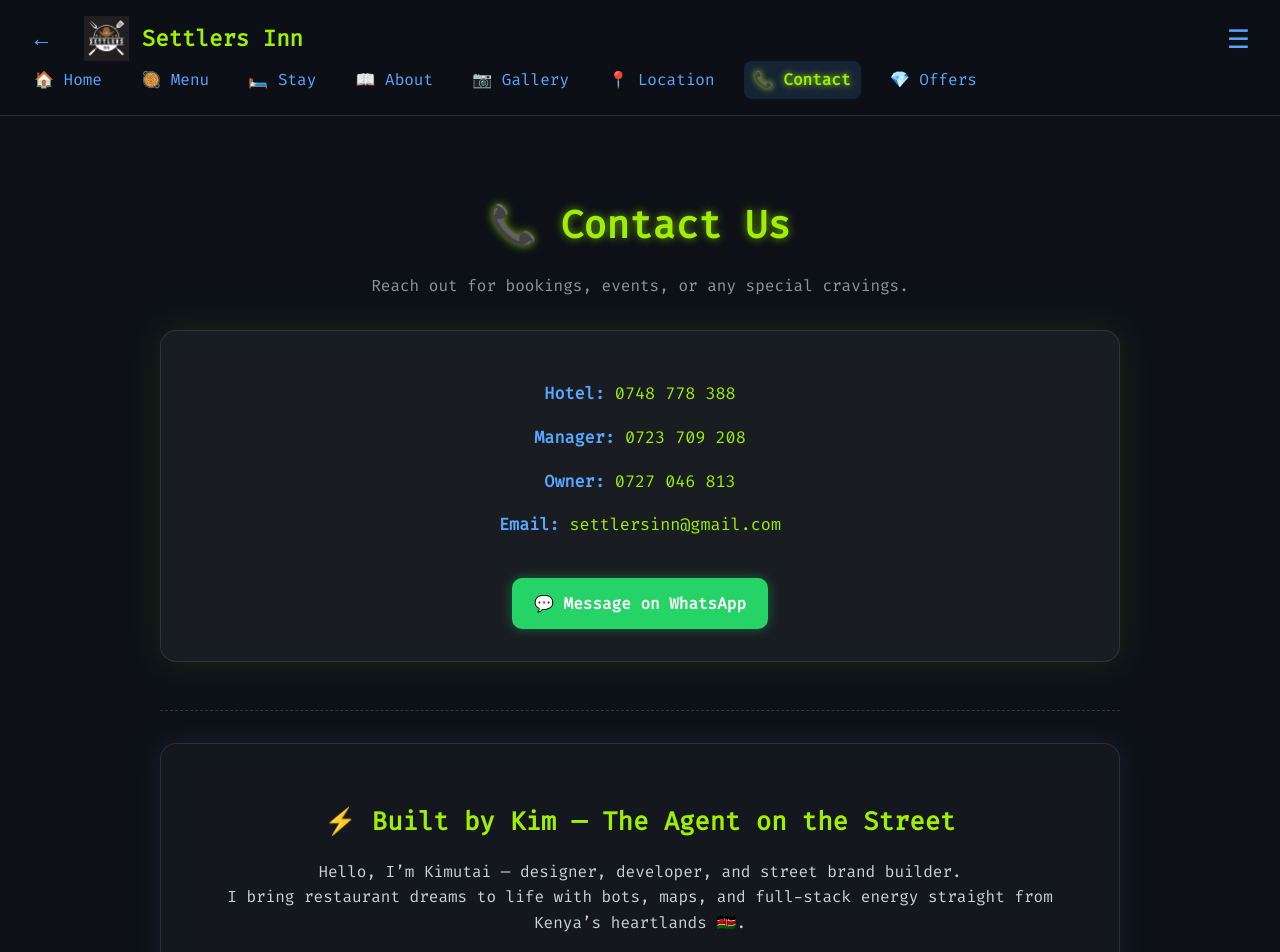
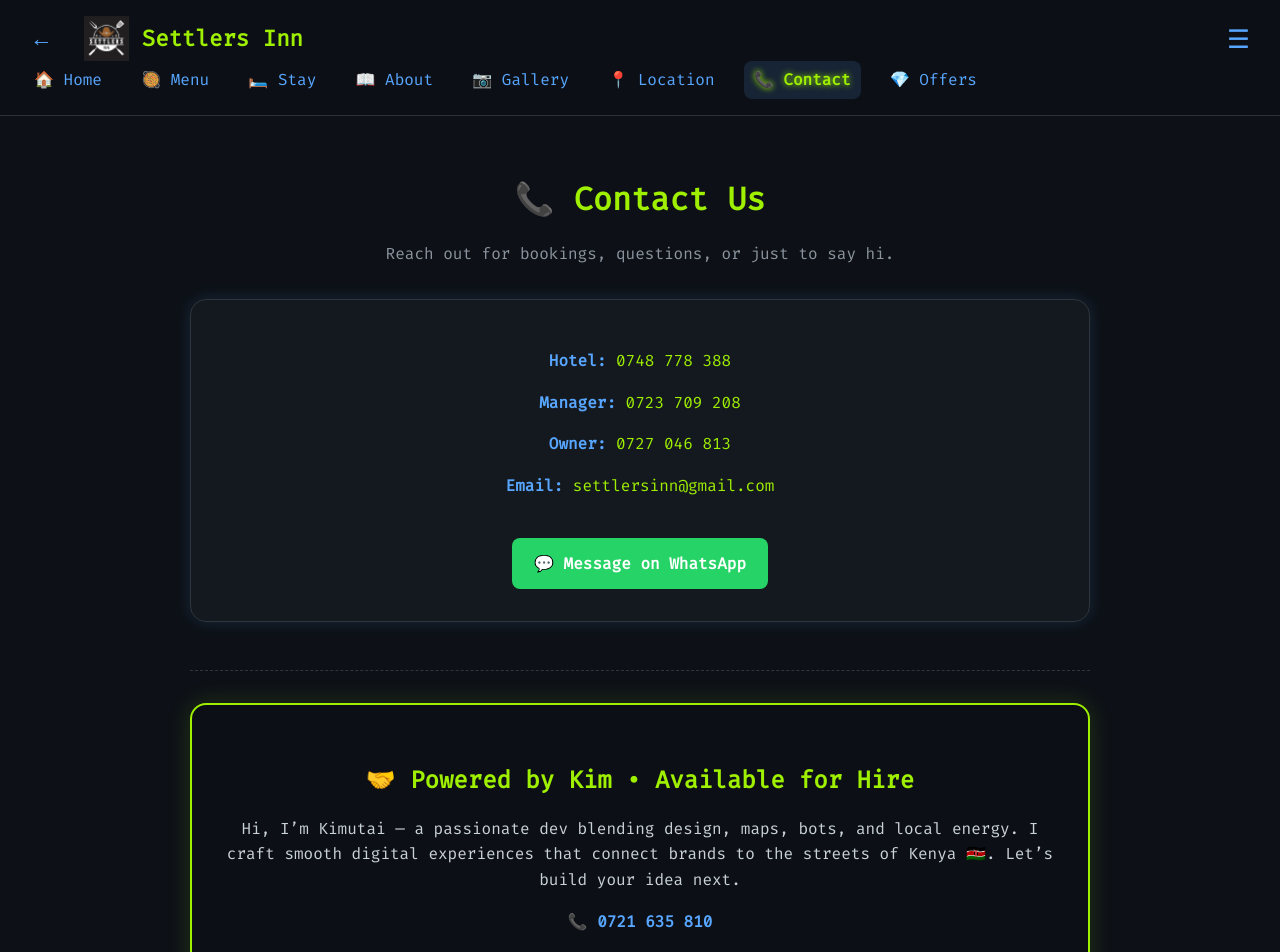
Before and after one commit to echocode191/Settlers2025, a React (Vite) app: page /contact in a window 1280 px wide. Shown: the top 952 px of the page. Built offline with nearby package versions, Linux system fonts and the light colour scheme.

Commit message:
Update Contact.jsx

```diff
--- a/src/pages/Contact.jsx
+++ b/src/pages/Contact.jsx
@@ -10,12 +10,6 @@ const Contact = () => {
         from { opacity: 0; transform: translateY(10px); }
         to { opacity: 1; transform: translateY(0); }
       }
-      @supports (backdrop-filter: blur(10px)) {
-        .glass {
-          backdrop-filter: blur(14px);
-          background-color: rgba(22, 27, 34, 0.4);
-        }
-      }
     `;
     document.head.appendChild(style);
   }, []);
@@ -23,22 +17,21 @@ const Contact = () => {
   const styles = {
     page: {
       fontFamily: "'Fira Code', monospace",
-      background: '#0d1117',
+      backgroundColor: '#0d1117',
       color: '#c9d1d9',
       minHeight: '100vh',
       paddingBottom: '2rem',
     },
     section: {
-      maxWidth: '960px',
+      maxWidth: '900px',
       margin: 'auto',
-      padding: '3rem 1rem',
+      padding: '2rem 1rem',
     },
     title: {
       textAlign: 'center',
       color: '#9fef00',
-      fontSize: '2.4rem',
+      fontSize: '2rem',
       marginBottom: '0.5rem',
-      textShadow: '0 0 8px #9fef00aa',
     },
     subtitle: {
       textAlign: 'center',
@@ -46,20 +39,20 @@ const Contact = () => {
       marginBottom: '2rem',
       fontSize: '1rem',
     },
-    cardGlass: {
-      background: 'rgba(255,255,255,0.05)',
-      backdropFilter: 'blur(14px)',
-      WebkitBackdropFilter: 'blur(14px)',
-      border: '1px solid rgba(255, 255, 255, 0.1)',
+    contactBox: {
+      background: 'rgba(22, 27, 34, 0.9)',
+      border: '1px solid #30363d',
       borderRadius: '16px',
-      boxShadow: '0 0 40px rgba(159, 239, 0, 0.1)',
       padding: '2rem',
+      boxShadow: '0 0 16px rgba(88,166,255,0.15)',
+      backdropFilter: 'blur(12px)',
+      WebkitBackdropFilter: 'blur(12px)',
       marginBottom: '3rem',
-      animation: 'fadeIn 0.8s ease',
+      animation: 'fadeIn 1s ease',
     },
     contactItem: {
       marginBottom: '1rem',
-      fontSize: '1.05rem',
+      fontSize: '1rem',
     },
     label: {
       color: '#58a6ff',
@@ -75,39 +68,39 @@ const Contact = () => {
       padding: '0.8rem 1.4rem',
       background: '#25d366',
       color: 'white',
-      borderRadius: '10px',
+      borderRadius: '8px',
       textDecoration: 'none',
       fontWeight: 'bold',
-      boxShadow: '0 0 12px rgba(37, 211, 102, 0.4)',
+      transition: 'background 0.3s ease, transform 0.2s ease',
     },
     divider: {
-      margin: '2rem 0',
+      margin: '2.5rem 0 2rem',
       borderTop: '1px dashed #30363d',
     },
     creatorBox: {
-      background: 'rgba(255,255,255,0.03)',
-      border: '1px solid rgba(255,255,255,0.1)',
-      backdropFilter: 'blur(12px)',
-      WebkitBackdropFilter: 'blur(12px)',
+      background: 'rgba(13, 17, 23, 0.85)',
+      border: '2px solid #9fef00',
       borderRadius: '16px',
       padding: '2rem',
-      boxShadow: '0 0 30px rgba(88, 166, 255, 0.1)',
+      boxShadow: '0 0 24px rgba(159,239,0,0.15)',
       textAlign: 'center',
+      backdropFilter: 'blur(10px)',
+      WebkitBackdropFilter: 'blur(10px)',
       animation: 'fadeIn 1.2s ease',
     },
     creatorHeading: {
       color: '#9fef00',
-      fontSize: '1.6rem',
-      marginBottom: '1rem',
+      fontSize: '1.5rem',
+      marginBottom: '0.8rem',
     },
     creatorBio: {
       color: '#c9d1d9',
       fontSize: '1rem',
       lineHeight: '1.6',
-      marginBottom: '1.2rem',
+      marginBottom: '1rem',
     },
     phone: {
-      fontSize: '1.05rem',
+      fontSize: '1rem',
       color: '#58a6ff',
       fontWeight: 'bold',
     },
@@ -115,7 +108,7 @@ const Contact = () => {
       color: '#8b949e',
       fontSize: '0.85rem',
       marginTop: '1rem',
-    },
+    }
   };
 
   return (
@@ -124,9 +117,9 @@ const Contact = () => {
 
       <section style={styles.section}>
         <h2 style={styles.title}>📞 Contact Us</h2>
-        <p style={styles.subtitle}>Reach out for bookings, events, or any special cravings.</p>
+        <p style={styles.subtitle}>Reach out for bookings, questions, or just to say hi.</p>
 
-        <div style={styles.cardGlass}>
+        <div style={styles.contactBox}>
           <p style={styles.contactItem}>
             <span style={styles.label}>Hotel:</span>{' '}
             <a href="tel:+254748778388" style={styles.link}>0748 778 388</a>
@@ -157,16 +150,17 @@ const Contact = () => {
         <div style={styles.divider}></div>
 
         <div style={styles.creatorBox}>
-          <h3 style={styles.creatorHeading}>⚡ Built by Kim — The Agent on the Street</h3>
+          <h3 style={styles.creatorHeading}>🤝 Powered by Kim • Available for Hire</h3>
           <p style={styles.creatorBio}>
-            Hello, I’m Kimutai — designer, developer, and street brand builder. <br />
-            I bring restaurant dreams to life with bots, maps, and full-stack energy straight from Kenya’s heartlands 🇰🇪.
+            Hi, I’m Kimutai — a passionate dev blending design, maps, bots, and local energy.
+            I craft smooth digital experiences that connect brands to the streets of Kenya 🇰🇪.
+            Let’s build your idea next.
           </p>
 
           <p style={styles.phone}>📞 0721 635 810</p>
 
           <a
-            href="https://wa.me/254721635810?text=Hi%20Kim%20👋%2C%20I%20just%20saw%20your%20Settlers%20Inn%20website%20—%20can%20you%20build%20one%20for%20me%3F"
+            href="https://wa.me/254721635810?text=Hi%20Kim%20👋%2C%20I%20saw%20your%20Settlers%20Inn%20website.%20Can%20we%20talk%20about%20a%20project%3F"
             target="_blank"
             rel="noopener noreferrer"
             style={styles.whatsapp}
@@ -175,7 +169,7 @@ const Contact = () => {
           </a>
 
           <p style={styles.lightNote}>
-            💻 React • Firebase • AI Bots • Street-smart Solutions
+            💻 React • Firebase • Leaflet • Brand Strategy • Street-ready builds
           </p>
         </div>
       </section>
```
